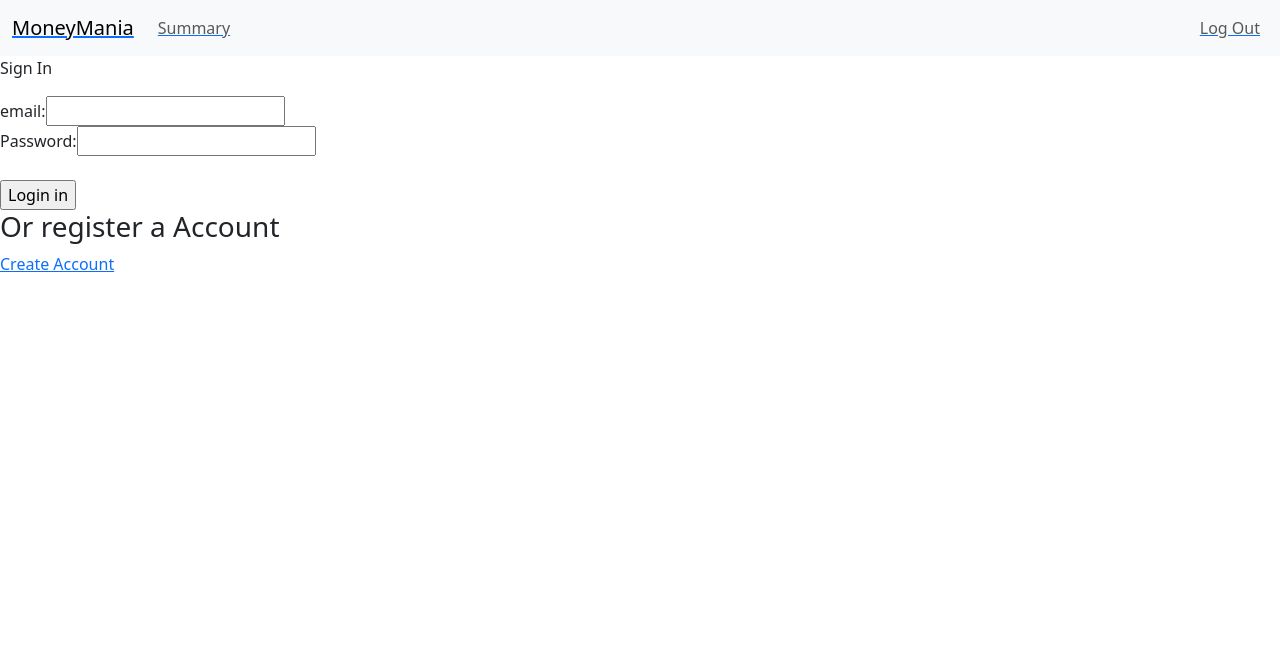
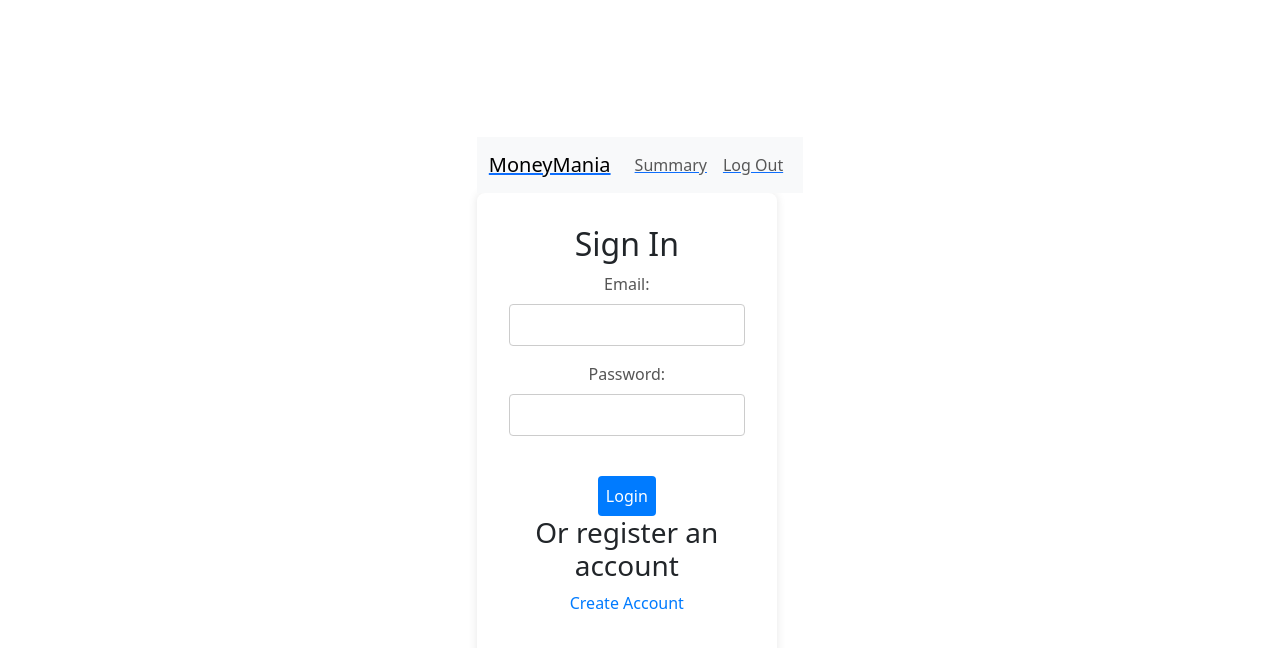
Before and after one commit to Bradon-Barfuss/bankingApp, a React (Create React App) app in the folder frontend/: page / in a window 1280 px wide. Shown: the top 648 px of the page. Built offline with nearby package versions, Linux system fonts and the light colour scheme.

Commit message:
adding the login and logout page

```diff
--- a/frontend/package.json
+++ b/frontend/package.json
@@ -10,7 +10,7 @@
     "react": "^18.3.1",
     "react-dom": "^18.3.1",
     "react-router-dom": "^6.23.1",
-    "react-scripts": "5.0.1",
+    "react-scripts": "^5.0.1",
     "web-vitals": "^2.1.4"
   },
   "scripts": {
--- /dev/null
+++ b/frontend/src/components/Login.css
@@ -0,0 +1,83 @@
+body {
+    font-family: Arial, sans-serif;
+    background-color: #f5f5f5;
+    display: flex;
+    justify-content: center;
+    align-items: center;
+    height: 100vh;
+    margin: 0;
+}
+
+.login-container {
+    background-color: #fff;
+    padding: 2rem;
+    border-radius: 8px;
+    box-shadow: 0 0 10px rgba(0, 0, 0, 0.1);
+    width: 300px;
+    text-align: center;
+}
+
+h2 {
+    margin-bottom: 1rem;
+    color: #333;
+}
+
+.login-form {
+    display: flex;
+    flex-direction: column;
+}
+
+.form-group {
+    margin-bottom: 1rem;
+}
+
+label {
+    display: block;
+    margin-bottom: 0.5rem;
+    color: #555;
+}
+
+input[type="email"],
+input[type="password"] {
+    width: 100%;
+    padding: 0.5rem;
+    border: 1px solid #ccc;
+    border-radius: 4px;
+    box-sizing: border-box;
+}
+
+input[type="email"]:focus,
+input[type="password"]:focus {
+    border-color: #007bff;
+    outline: none;
+    box-shadow: 0 0 5px rgba(0, 123, 255, 0.5);
+}
+
+.btn-login {
+    background-color: #007bff;
+    color: white;
+    padding: 0.5rem;
+    border: none;
+    border-radius: 4px;
+    cursor: pointer;
+    transition: background-color 0.3s ease;
+}
+
+.btn-login:hover {
+    background-color: #0056b3;
+}
+
+h3 {
+    margin-top: 2rem;
+    color: #333;
+}
+
+.link-register {
+    color: #007bff;
+    text-decoration: none;
+    transition: color 0.3s ease;
+}
+
+.link-register:hover {
+    color: #0056b3;
+}
--- a/frontend/src/components/Login.js
+++ b/frontend/src/components/Login.js
@@ -1,80 +1,82 @@
-import React, { useState } from "react"
-import { useNavigate } from "react-router-dom"
+import React, { useState } from "react";
+import { useNavigate } from "react-router-dom";
 import { Link } from "react-router-dom";
+import "./Login.css";
 
-
-export default function Create(){
+export default function Login() {
     const [form, setForm] = useState({
         email: "",
         password: "",
-    })
+    });
 
-    const navigate = useNavigate()
+    const navigate = useNavigate();
 
-    function updateForm(jsonObject){
+    function updateForm(jsonObject) {
         return setForm((prevJsonObject) => {
-            return { ...prevJsonObject, ...jsonObject};
-        })
+            return { ...prevJsonObject, ...jsonObject };
+        });
     }
 
-    async function onSubmit(e){
-        e.preventDefault()
+    async function onSubmit(e) {
+        e.preventDefault();
 
-        const Person = {...form};
+        const userCredentials = { ...form };
         const response = await fetch("http://localhost:5000/record/validAccount", {
             method: "POST",
             headers: {
                 "Content-Type": "application/json",
             },
-            body: JSON.stringify(Person),
+            body: JSON.stringify(userCredentials),
             credentials: 'include'
-        })
-        .catch(error => {
+        }).catch(error => {
             window.alert(error);
             return;
         });
+
         const data = await response.json();
 
-        console.log("HERE:" + data.message);
+        console.log("Response message: " + data.message);
 
-        if(!response.ok){ //If the user entered a invalid information, the validAccount route will responsed with error
-            window.alert("enter valid username and password")
+        if (!response.ok) {
+            window.alert("Enter valid username and password");
+        } else {
+            navigate("/AccountSummary");
+            setForm({ email: "", password: "" });
         }
-
-      if(response.ok){ //if the user entered correct information
-        navigate("/AccountSummary"); // navigate to the records page upon successful login
-       } setForm({ email:"", password:""});
-
     }
 
-
     return (
-        <div>
-            <p>Sign In</p>
-            <form onSubmit={onSubmit}>
-                <div>
-                    <label>email: </label>
-                    <input type="text"
-                    id="email"
-                    value={form.email}
-                    onChange={(e) => updateForm({email: e.target.value })}/>
+        <div className="login-container">
+            <h2>Sign In</h2>
+            <form onSubmit={onSubmit} className="login-form">
+                <div className="form-group">
+                    <label htmlFor="email">Email: </label>
+                    <input
+                        type="email"
+                        id="email"
+                        value={form.email}
+                        onChange={(e) => updateForm({ email: e.target.value })}
+                    />
                 </div>
-                <div>
-                    <label>Password: </label>
-                    <input type="text"
-                    id="password"
-                    value={form.password}
-                    onChange={(e) => updateForm({password: e.target.value })}/>
+                <div className="form-group">
+                    <label htmlFor="password">Password: </label>
+                    <input
+                        type="password"
+                        id="password"
+                        value={form.password}
+                        onChange={(e) => updateForm({ password: e.target.value })}
+                    />
                 </div>
                 <br />
                 <div>
-                    <input type="submit" value="Login in"/>
+                    <input type="submit" value="Login" className="btn-login" />
                 </div>
             </form>
-            <h3>Or register a Account</h3>
+            <h3>Or register an account</h3>
             <div>
-            <p><Link to={"/Register"}>Create Account</Link></p>
-
+                <p>
+                    <Link to={"/Register"} className="link-register">Create Account</Link>
+                </p>
             </div>
         </div>
     );
--- /dev/null
+++ b/frontend/src/components/Logout.css
@@ -0,0 +1,28 @@
+body {
+    font-family: Arial, sans-serif;
+    background-color: #f5f5f5;
+    display: flex;
+    justify-content: center;
+    align-items: center;
+    height: 100vh;
+    margin: 0;
+}
+
+.logout-container {
+    background-color: #fff;
+    padding: 2rem;
+    border-radius: 8px;
+    box-shadow: 0 0 10px rgba(0, 0, 0, 0.1);
+    width: 300px;
+    text-align: center;
+}
+
+h3 {
+    margin-bottom: 1rem;
+    color: #333;
+}
+
+p {
+    color: #555;
+    font-size: 1rem;
+}
--- a/frontend/src/components/Register.js
+++ b/frontend/src/components/Register.js
@@ -1,5 +1,6 @@
 import React, { useState } from "react"
 import { useNavigate } from "react-router-dom"
+import './styles.css';
 
 
 export default function Register(){
--- a/frontend/src/components/logout.js
+++ b/frontend/src/components/logout.js
@@ -1,35 +1,37 @@
-import React, { useState, useEffect } from "react"
-import { useNavigate } from "react-router-dom"
+import React, { useState, useEffect } from "react";
+import { useNavigate } from "react-router-dom";
+import "./Logout.css";
 
+export default function Logout() {
+    const [status, setStatus] = useState("");
 
-export default function Session_Delete(){
-    const [status, setStatus] = useState("")
-
-    const navigate = useNavigate()
+    const navigate = useNavigate();
 
     useEffect(() => {
-        async function run(){
-            const response = await fetch(`http://localhost:5000/session_delete`,
-                {
-                    method: "GET",
-                    credentials: 'include'
-                }
-            )
-            if (!response.ok){
-                const message = `an error occured: ${response.statusText}`
-                window.alert(message)
-                return
+        async function run() {
+            const response = await fetch(`http://localhost:5000/session_delete`, {
+                method: "GET",
+                credentials: 'include'
+            });
+
+            if (!response.ok) {
+                const message = `An error occurred: ${response.statusText}`;
+                window.alert(message);
+                return;
             }
-            const statusResponse = await response.json()
-            setStatus(statusResponse.status)
-            navigate("/")
+
+            const statusResponse = await response.json();
+            setStatus(statusResponse.status);
+            navigate("/");
         }
+
         run();
         return;
-    },[]);
+    }, [navigate]);
+
     return (
-        <div>
-            <h3> Session Delete</h3>
+        <div className="logout-container">
+            <h3>Logout</h3>
             <p>{status}</p>
         </div>
     );
--- /dev/null
+++ b/frontend/src/components/styles.css
@@ -0,0 +1,115 @@
+body {
+    font-family: 'Segoe UI', Tahoma, Geneva, Verdana, sans-serif;
+    background-color: #f4f4f4;
+    margin: 0;
+    padding: 0;
+}
+
+.container {
+    width: 90%;
+    margin: auto;
+    overflow: hidden;
+}
+
+header {
+    background: #0073e6;
+    color: #fff;
+    padding: 20px 0;
+    border-bottom: #005bb5 3px solid;
+    text-align: center;
+}
+
+header a, header h3 {
+    color: #fff;
+    text-decoration: none;
+    text-transform: uppercase;
+    font-size: 18px;
+    display: inline-block;
+    margin: 0 10px;
+}
+
+header a:hover {
+    color: #ffeb3b;
+}
+
+.form-container, .table-container {
+    background: #fff;
+    padding: 20px;
+    margin: 20px 0;
+    box-shadow: 0 0 10px rgba(0, 0, 0, 0.1);
+    border-radius: 8px;
+    transition: transform 0.3s, box-shadow 0.3s;
+}
+
+.form-container:hover, .table-container:hover {
+    transform: translateY(-10px);
+    box-shadow: 0 0 20px rgba(0, 0, 0, 0.2);
+}
+
+.form-container label {
+    display: block;
+    margin-bottom: 10px;
+    font-weight: bold;
+}
+
+.form-container input[type="text"],
+.form-container input[type="password"],
+.form-container input[type="number"],
+.form-container select {
+    width: 100%;
+    padding: 10px;
+    margin-bottom: 20px;
+    border: 1px solid #ddd;
+    border-radius: 5px;
+}
+
+.form-container input[type="submit"],
+.form-container button {
+    display: inline-block;
+    background: #0073e6;
+    color: #fff;
+    border: none;
+    padding: 10px 20px;
+    text-transform: uppercase;
+    cursor: pointer;
+    border-radius: 5px;
+    transition: background 0.3s;
+}
+
+.form-container input[type="submit"]:hover,
+.form-container button:hover {
+    background: #005bb5;
+}
+
+.table-container table {
+    width: 100%;
+    border-collapse: collapse;
+}
+
+.table-container th, .table-container td {
+    border: 1px solid #ddd;
+    padding: 15px;
+    text-align: left;
+}
+
+.table-container th {
+    background-color: #0073e6;
+    color: #fff;
+}
+
+.table-container tr:hover {
+    background-color: #f1f1f1;
+    cursor: pointer;
+}
+
+@media (max-width: 600px) {
+    header h3, header a {
+        display: block;
+        text-align: center;
+    }
+
+    .form-container input[type="submit"],
+    .form-container button {
+        width: 100%;
+    }
+}
```
Also changed, not shown: 2 other files (tests, documents, lock files or other folders).
